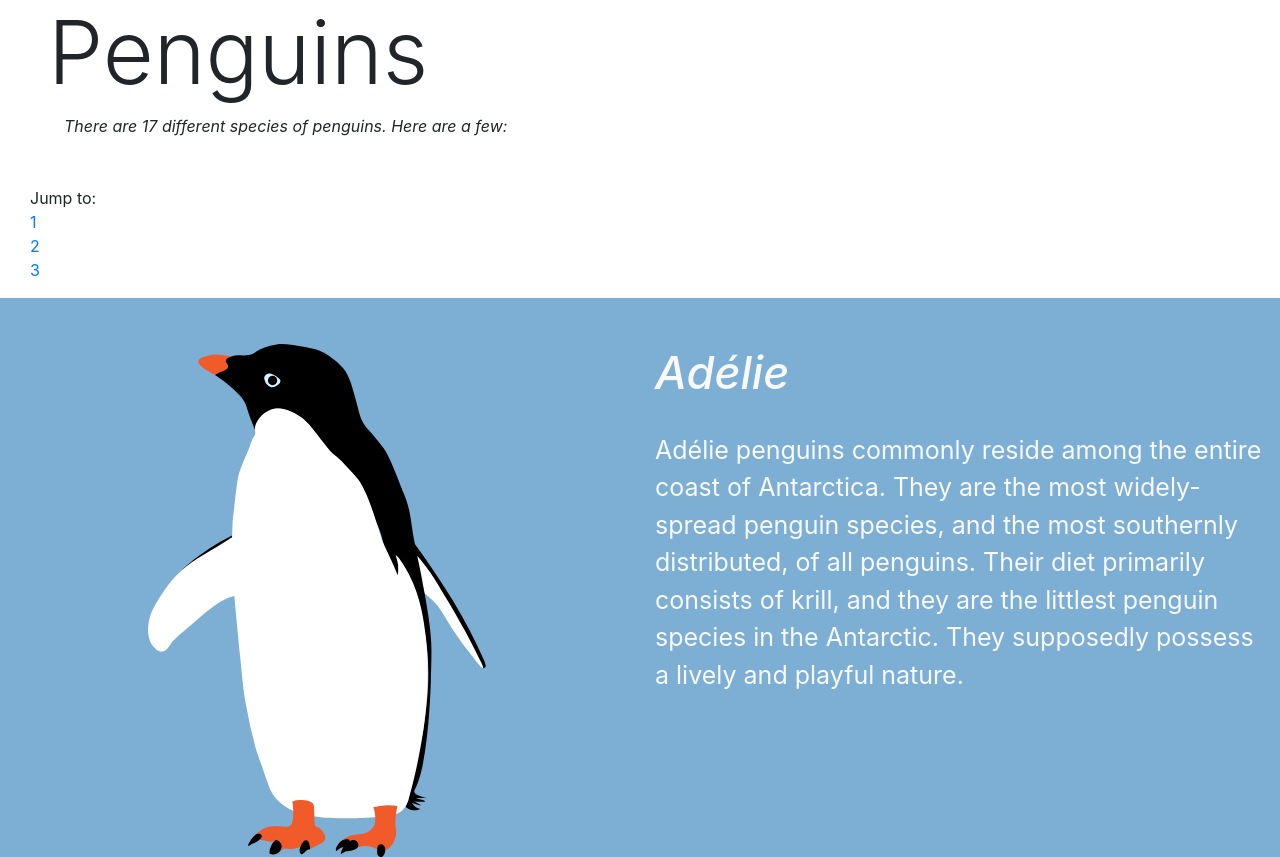
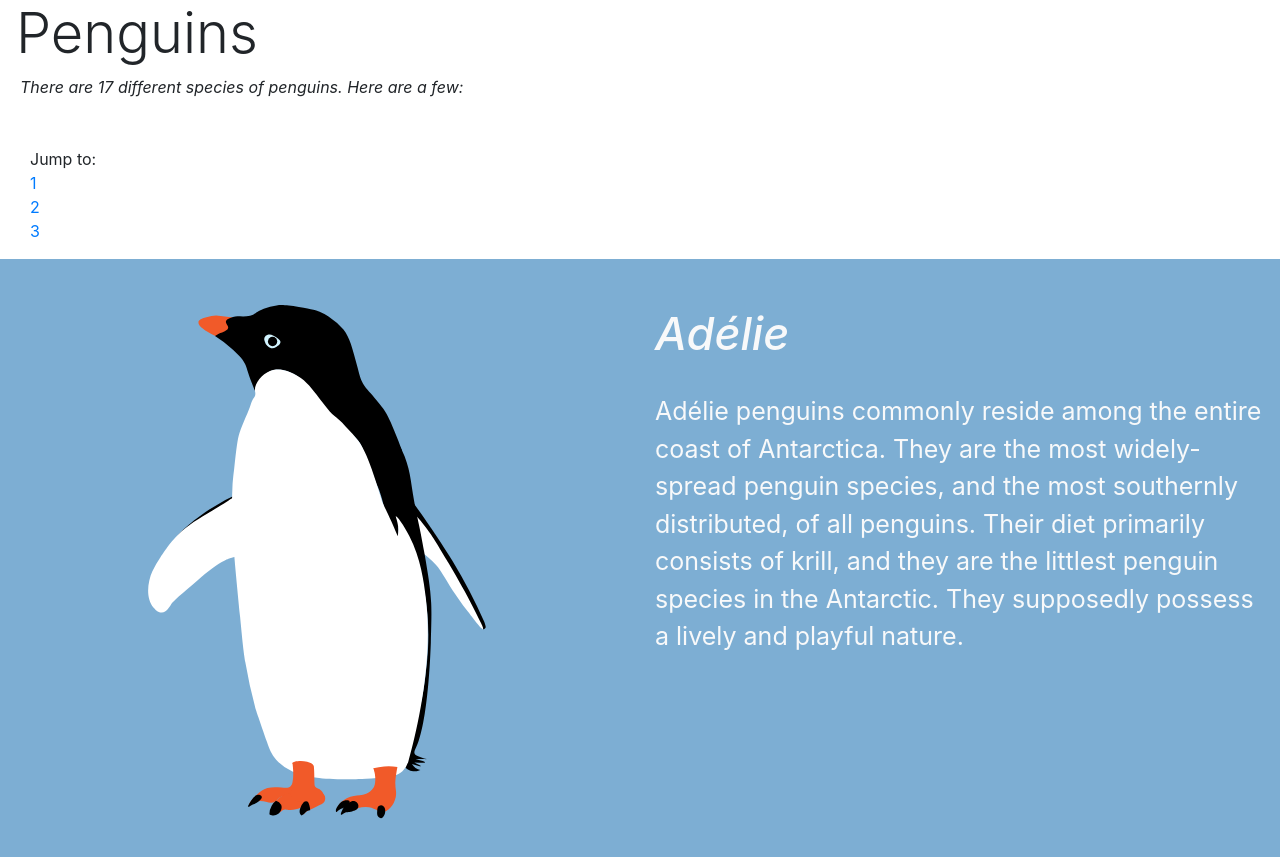
Before and after one commit to jschochet/singleserve, a plain HTML site: page index.html in a window 1280 px wide. Shown: the top 857 px of the page. Drawn offline with nearby package versions, Linux system fonts and the light colour scheme.

Commit message:
html css

```diff
--- a/css/main.css
+++ b/css/main.css
@@ -39,12 +39,12 @@
   font-size: 18px;
 }
 
-#adelieinfo, #africaninfo, #emperorinfo, #rockhopperinfo, #littleinfo, #chinstrapinfo {
-  font-size: 25px;
+header .display-2 {
+  font-size: 3.5rem;
 }
 
-@media (max-width: 768px): {
+@media (min-width: 675px) {
    #adelieinfo, #africaninfo, #emperorinfo, #rockhopperinfo, #littleinfo, #chinstrapinfo {
-    font-size: 12px;
+    font-size: 25px;
 }
   }
--- a/index.html
+++ b/index.html
@@ -3,7 +3,7 @@
 	<head>
 		<title>Julie Schochet single serving</title>
 		<meta charset= "utf-8">
-		<meta name="viewport" content="width=device-width, initial-scale=1" />
+		<meta name="viewport" content="width=device-width, initial-scale=1.0" />
 		<meta http-equiv="X-UA-Compatible" content="ie=edge">
 		<meta name="author" content="Julie Schochet">
 		<link rel="stylesheet" href="https://stackpath.bootstrapcdn.com/bootstrap/4.3.1/css/bootstrap.min.css" integrity="sha384-ggOyR0iXCbMQv3Xipma34MD+dH/1fQ784/j6cY/iJTQUOhcWr7x9JvoRxT2MZw1T" crossorigin="anonymous">
@@ -15,10 +15,10 @@
 		<!-- #region TITLE -->
 		<div class="container-fluid" id="main-container">
 			<div class="row">
-				<div class="column col px-5 text-black">
+				<div class="column col px-3 text-black">
 					<header>
 						<h1 class="display-2">Penguins</h1>
-						<div class="subheader px-3 font-italic height-10px mb-5">There are 17 different species of penguins. Here are a few:</div>
+						<div class="subheader px-1 font-italic height-10px mb-5">There are 17 different species of penguins. Here are a few:</div>
 					</header>
 			</div>
 		</div>
@@ -85,7 +85,7 @@
 			</div>
 			<div class="col-md-6">
 				<h1 class="text-light font-italic" id="little">Little</h1>
-					<p class="text-light mb-3" id="littleinfo">Little penguins</p>
+					<p class="text-light mb-3" id="littleinfo">Little penguins are the smallest species of penguin, only standing at 33 centimeters tall. They are found along the southern coasts of Australia, from near Perth in Western Australia to around Coffs Harbour in northern New South Wales, as well as New Zealand.</p>
 			</div>
 		</div>
 
```
